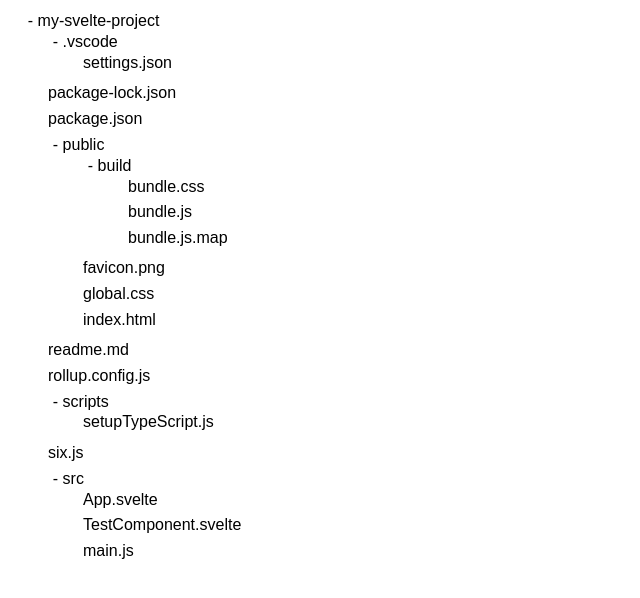
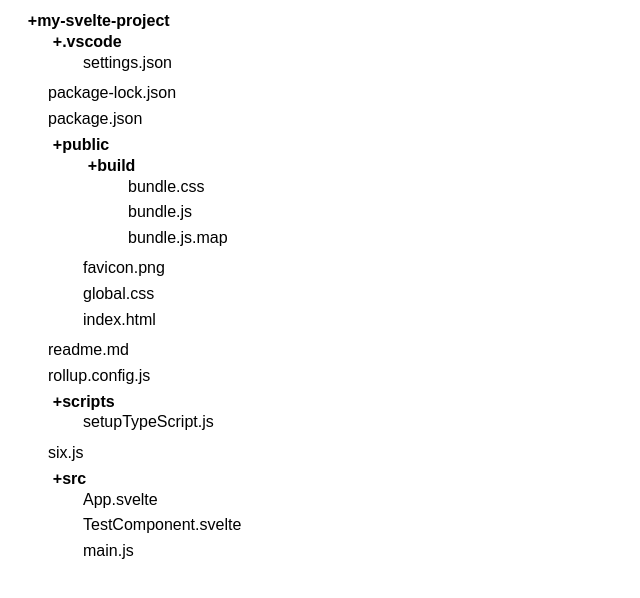
Before and after one commit to arunkumar413/treeView, a React (Create React App) app: page / in a window 1280 px wide. Shown: the top 598 px of the page, without its empty margins (0-640 px from the left). Built offline with nearby package versions, Linux system fonts and the light colour scheme.

Commit message:
save changes

```diff
--- a/public/index.html
+++ b/public/index.html
@@ -1 +1,11 @@
-<div id="root"></div>
+<html>
+  <head>
+    <link
+      rel="stylesheet"
+      href="https://fonts.googleapis.com/css2?family=Material+Symbols+Outlined:opsz,wght,FILL,GRAD@20,500,0,0"
+    />
+  </head>
+  <body>
+    <div id="root"></div>
+  </body>
+</html>
--- a/src/App.js
+++ b/src/App.js
@@ -21,12 +21,10 @@
   }
 
   function addNewDir(evt, id) {
-    debugger;
     console.log(id);
   }
 
   function insertNewNode(id, type) {
-    debugger;
     function recursion(node) {
       console.log(node.name, "--", node.id, "--", node.type);
       if (node.id === id && node.type === "dir") {
@@ -45,7 +43,6 @@
   }
 
   function expandNode(evt, node) {
-    debugger;
     console.log(evt.target.children);
     var visibility = evt.target.parentElement.nextElementSibling.style.display;
     var chidlren = evt.target.parentElement.nextElementSibling;
@@ -68,8 +65,6 @@
       default:
         break;
     }
-
-    debugger;
   }
 
   function handleDirHover(evt, node) {
@@ -106,7 +101,7 @@
             onMouseOver={(evt) => handleDirHover(evt, node)}
             onMouseLeave={(evt) => hideIconContainer(evt, node)}
             className="dir-heading">
-            <span onClick={(evt) => expandNode(evt, node)}> {"-"} </span>
+            <span onClick={(evt) => expandNode(evt, node)}>{"+"}</span>
             {node.name}
             <span className="icon-container">
               <svg
--- a/src/style.css
+++ b/src/style.css
@@ -13,6 +13,7 @@
 .dir-heading {
   padding: 0.3rem;
   border-radius: 5px;
+  font-weight: bold;
 }
 
 .dir-heading:hover {
```
